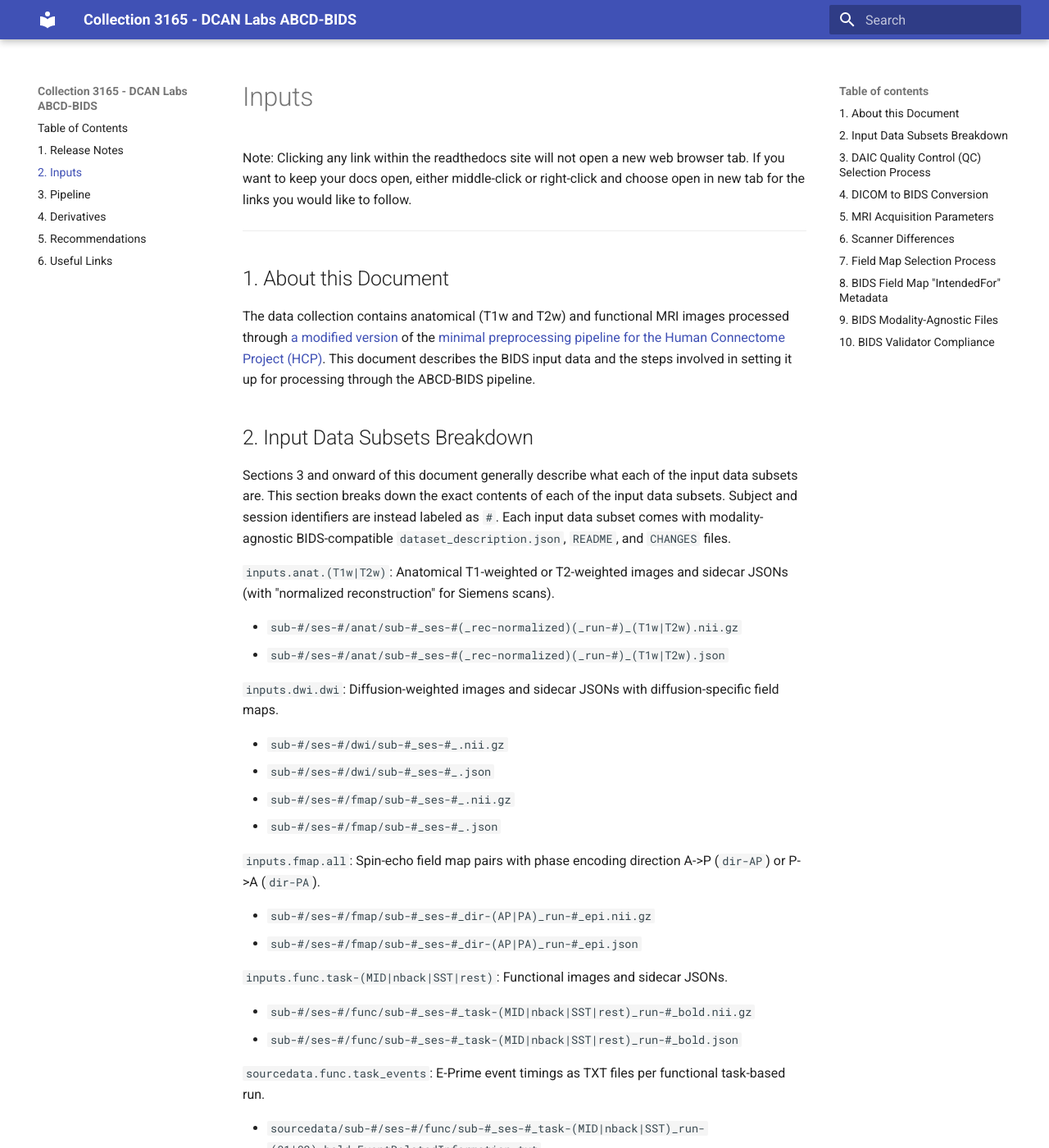
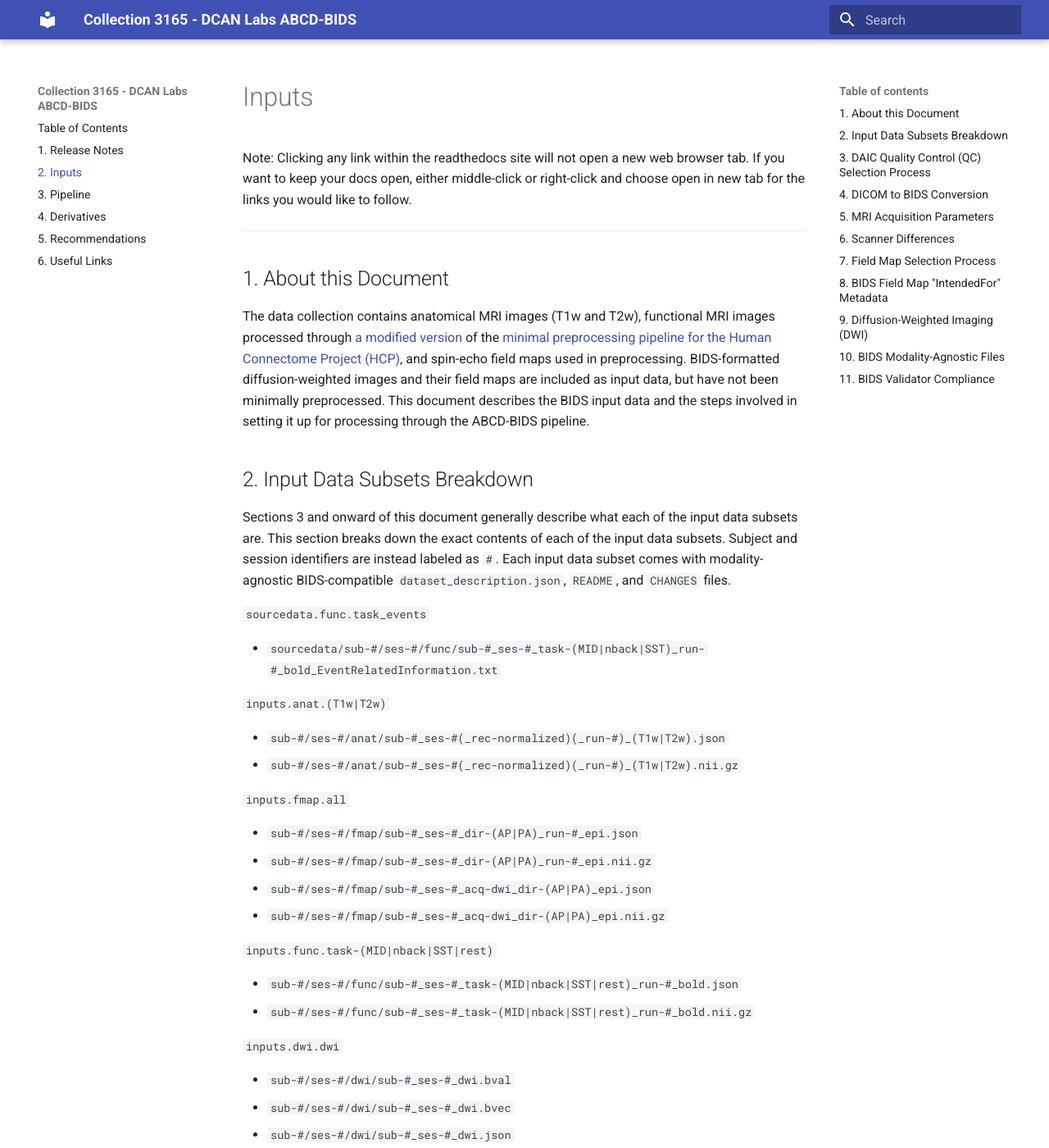
Before and after one commit to ABCD-STUDY/nda-abcd-collection-3165, an MkDocs documentation site: the page built from docs/inputs.md, in a window 1280 px wide and 1400 px high. Shown: the whole window at 82% size. Built offline with MkDocs 1.6.1 and Material for MkDocs 9.7.7, drawn with Linux system fonts in a browser that asks for light colours; old or Windows-style settings are respelled for this version of MkDocs; some of the changed text lies outside the part shown.

```diff
--- a/docs/inputs.md
+++ b/docs/inputs.md
@@ -6,37 +6,39 @@ Note: Clicking any link within the readthedocs site will not open a new web brow
 
 ## 1. About this Document
 
-The data collection contains anatomical (T1w and T2w) and functional MRI images processed through [a modified version](https://github.com/DCAN-Labs/DCAN-HCP) of the [minimal preprocessing pipeline for the Human Connectome Project (HCP)](https://doi.org/10.1016/j.neuroimage.2013.04.127).  This document describes the BIDS input data and the steps involved in setting it up for processing through the ABCD-BIDS pipeline.
+The data collection contains anatomical MRI images (T1w and T2w), functional MRI images processed through [a modified version](https://github.com/DCAN-Labs/DCAN-HCP) of the [minimal preprocessing pipeline for the Human Connectome Project (HCP)](https://doi.org/10.1016/j.neuroimage.2013.04.127), and spin-echo field maps used in preprocessing.  BIDS-formatted diffusion-weighted images and their field maps are included as input data, but have not been minimally preprocessed.  This document describes the BIDS input data and the steps involved in setting it up for processing through the ABCD-BIDS pipeline.
 
 ## 2. Input Data Subsets Breakdown
 
 Sections 3 and onward of this document generally describe what each of the input data subsets are.  This section breaks down the exact contents of each of the input data subsets.  Subject and session identifiers are instead labeled as `#`.  Each input data subset comes with modality-agnostic BIDS-compatible `dataset_description.json`, `README`, and `CHANGES` files.
 
-`inputs.anat.(T1w|T2w)`: Anatomical T1-weighted or T2-weighted images and sidecar JSONs (with "normalized reconstruction" for Siemens scans).
+`sourcedata.func.task_events`
 
+- `sourcedata/sub-#/ses-#/func/sub-#_ses-#_task-(MID|nback|SST)_run-#_bold_EventRelatedInformation.txt`
+
+`inputs.anat.(T1w|T2w)`
+
+- `sub-#/ses-#/anat/sub-#_ses-#(_rec-normalized)(_run-#)_(T1w|T2w).json`
 - `sub-#/ses-#/anat/sub-#_ses-#(_rec-normalized)(_run-#)_(T1w|T2w).nii.gz`
-- `sub-#/ses-#/anat/sub-#_ses-#(_rec-normalized)(_run-#)_(T1w|T2w).json`
 
-`inputs.dwi.dwi`: Diffusion-weighted images and sidecar JSONs with diffusion-specific field maps.
+`inputs.fmap.all`
 
-- `sub-#/ses-#/dwi/sub-#_ses-#_.nii.gz`
-- `sub-#/ses-#/dwi/sub-#_ses-#_.json`
-- `sub-#/ses-#/fmap/sub-#_ses-#_.nii.gz`
-- `sub-#/ses-#/fmap/sub-#_ses-#_.json`
+- `sub-#/ses-#/fmap/sub-#_ses-#_dir-(AP|PA)_run-#_epi.json`
+- `sub-#/ses-#/fmap/sub-#_ses-#_dir-(AP|PA)_run-#_epi.nii.gz`
+- `sub-#/ses-#/fmap/sub-#_ses-#_acq-dwi_dir-(AP|PA)_epi.json`
+- `sub-#/ses-#/fmap/sub-#_ses-#_acq-dwi_dir-(AP|PA)_epi.nii.gz`
 
-`inputs.fmap.all`: Spin-echo field map pairs with phase encoding direction A->P (`dir-AP`) or P->A (`dir-PA`).
+`inputs.func.task-(MID|nback|SST|rest)`
 
-- `sub-#/ses-#/fmap/sub-#_ses-#_dir-(AP|PA)_run-#_epi.nii.gz`
-- `sub-#/ses-#/fmap/sub-#_ses-#_dir-(AP|PA)_run-#_epi.json`
+- `sub-#/ses-#/func/sub-#_ses-#_task-(MID|nback|SST|rest)_run-#_bold.json`
+- `sub-#/ses-#/func/sub-#_ses-#_task-(MID|nback|SST|rest)_run-#_bold.nii.gz`
 
-`inputs.func.task-(MID|nback|SST|rest)`: Functional images and sidecar JSONs.
+`inputs.dwi.dwi`
 
-- `sub-#/ses-#/func/sub-#_ses-#_task-(MID|nback|SST|rest)_run-#_bold.nii.gz`
-- `sub-#/ses-#/func/sub-#_ses-#_task-(MID|nback|SST|rest)_run-#_bold.json`
-
-`sourcedata.func.task_events`: E-Prime event timings as TXT files per functional task-based run.
-
-- `sourcedata/sub-#/ses-#/func/sub-#_ses-#_task-(MID|nback|SST)_run-(01|02)_bold_EventRelatedInformation.txt`
+- `sub-#/ses-#/dwi/sub-#_ses-#_dwi.bval`
+- `sub-#/ses-#/dwi/sub-#_ses-#_dwi.bvec`
+- `sub-#/ses-#/dwi/sub-#_ses-#_dwi.json`
+- `sub-#/ses-#/dwi/sub-#_ses-#_dwi.nii.gz`
 
 ## 3. DAIC Quality Control (QC) Selection Process
 
@@ -66,10 +68,18 @@ A pair of positive (posterior to anterior) and negative (anterior to posterior)
 
 The chosen field map pair is used for all anatomical and functional bias field corrections.  This is specified with the `IntendedFor` field in the side car JSONs of the associated field map's BIDS metadata.
 
-## 9. BIDS Modality-Agnostic Files
+## 9. Diffusion-Weighted Imaging (DWI)
+
+BIDS-formatted inputs for DWI have been included although they have not been processed through the minimal preprocessing pipeline.
+
+The bval and bvec files associated with the DWI data for each scanner and software version were provided by the DAIC and can be found in the [nda-abcd-s3-downloader](https://github.com/ABCD-STUDY/nda-abcd-s3-downloader) repository.  This was due to formatting issues and irregularities with these files that were packaged along with the DICOMs.
+
+Field maps for the DWI data are included in each subject's `fmap` directory and can be distinguished from the functional fieldmaps by the `_acq-dwi` tag in their filenames.
+
+## 10. BIDS Modality-Agnostic Files
 
 To maintain a valid BIDS data structure `dataset_description.json`, `README`, and `CHANGES` files are included.  They respectively: minimally describe the dataset, provide a small blurb about the datsaet, and log the changes from version to version.
 
-## 10. BIDS Validator Compliance
+## 11. BIDS Validator Compliance
 
 This dataset was validated using [the official BIDS validator](https://github.com/bids-standard/bids-validator).
```
Also changed, not shown: docs/derivatives.md (+100 -17 lines), docs/recommendations.md (+34 -49 lines), docs/release_notes.md (+8 -7 lines), docs/img/ABCD-BIDS.png (added).
